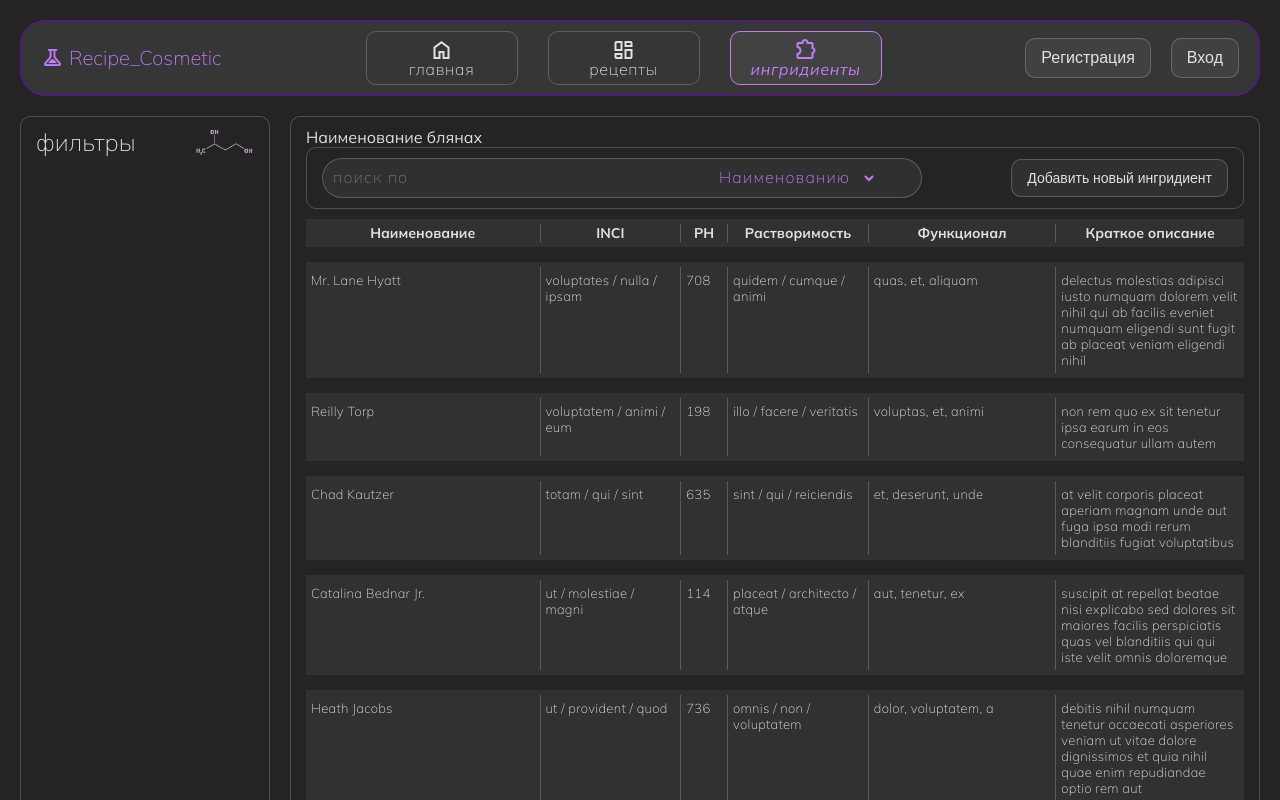
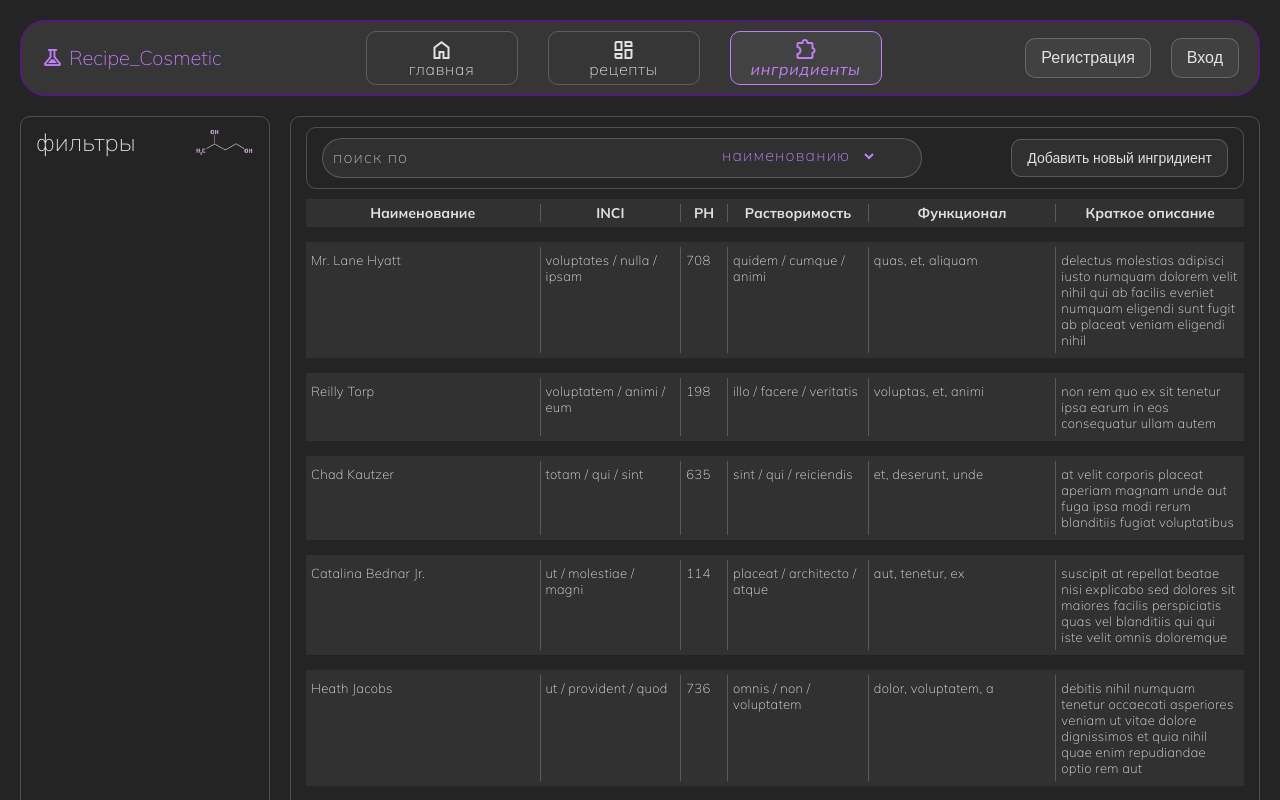
Before and after one commit to Old-Yaryi/Recipes, a React (Vite) app: page /ingridients in a window 1280 px wide. Shown: the top 800 px of the page. Built offline with nearby package versions, Linux system fonts and the light colour scheme.

Commit message:
searchOnInci

```diff
--- a/src/App.jsx
+++ b/src/App.jsx
@@ -5,7 +5,7 @@ import MainLayout from './Layouts/MainLayout/MainLayout'
 import Home from './pages/Home/Home'
 import Recipe from './pages/Recipe/Recipe'
 import Ingridients from './pages/Ingridients/Ingridients'
-import Ingridient from './Components/Ingridient/Ingridient'
+import Ingridient from './pages/Ingridient/Ingridient'
 
 
 
@@ -21,7 +21,7 @@ function App() {
           <Route index path='/' element={<Home />} />
           <Route path='/recipe' element={<Recipe />} />
           <Route path='/ingridients' element={<Ingridients />} />
-          <Route path='./ingridient/:id' element={<Ingridient />} />
+          <Route path='/ingridient/:id' element={<Ingridient />} />
         </Route >
       </Routes >
 
--- /dev/null
+++ b/src/Components/InridientItem/InridientItem.jsx
@@ -0,0 +1,20 @@
+
+
+
+// eslint-disable-next-line react/prop-types
+const InridientItem = ({ title, INCI, ph, solubility, functions, descripton }) => {
+  return (
+    <div className="table__contaner" >
+      <div className="table__item name">{title}</div>
+      <div className="table__item inci">{INCI}</div>
+      <div className="table__item ph">{ph}</div>
+      <div className="table__item solubility">{solubility}</div>
+      <div className="table__item function"  >{functions}</div>
+      <div className="table__item description">{descripton}</div>
+    </div>
+
+
+  )
+}
+
+export default InridientItem
--- a/src/Components/SearchIngidients/SearchIngridents.jsx
+++ b/src/Components/SearchIngidients/SearchIngridents.jsx
@@ -23,9 +23,9 @@ const SearchIngridents = ({ search, searchData, setSearchOfType }) => {
           name="srch-ingr" id="srch-ingr"
           placeholder='поиск по '
         />
-        <select className='search__type' name="searchType" id="searchType" onChange={typeOfSearch} >
-          <option value="title">Наименованию</option>
-          <option value="INCI">INCI</option>
+        <select className='search__select' name="searchType" id="searchType" onChange={typeOfSearch} >
+          <option className='search__option' value="title">наименованию</option>
+          <option className='search__option' value="INCI">INCI</option>
         </select>
 
 
--- a/src/Components/SearchIngidients/SearchIngridients.scss
+++ b/src/Components/SearchIngidients/SearchIngridients.scss
@@ -32,7 +32,7 @@
   }
 
   &::placeholder {
-    color: var(main-text-color);
+    color: rgba(255, 255, 255, 0.65);
     font-family: "Mulish", sans-serif;
   }
 }
@@ -57,6 +57,21 @@
   }
 }
 
+.search__select {
+  position: absolute;
+  top: 17px;
+  right: 60px;
+  background-color: inherit;
+  font-size: 16px;
+  font-weight: 100;
+  color: #c17ef8;
+  outline: none;
+  border: none;
+  letter-spacing: 1.2px;
+  font-family: "Mulish", sans-serif;
+  padding: 0 10px 0 5px;
+}
+
 .search__add {
   padding: 10px 15px;
 }
--- a/src/Components/Ingridient/Ingridient.jsx
+++ b/src/pages/Ingridient/Ingridient.jsx
@@ -1,14 +1,14 @@
 
-
+import { useParams } from "react-router-dom"
 
 
 
 const Ingridient = () => {
-
+  const { id } = useParams()
 
   return (
     <div>
-
+      {id}
     </div>
   )
 }
--- a/src/pages/Ingridients/Ingridients.jsx
+++ b/src/pages/Ingridients/Ingridients.jsx
@@ -2,8 +2,10 @@ import { useState } from "react"
 import IngidietsAside from "../../Components/IngidietsAside/IngidietsAside"
 import IngridientsTableHeader from "../../Components/IngridientsTableHeader/IngridientsTableHeader"
 import SearchIngridents from "../../Components/SearchIngidients/SearchIngridents"
+import InridientItem from "../../Components/InridientItem/InridientItem"
 import { useQuery } from "@tanstack/react-query"
 import './Ingridients.scss'
+import { Link } from "react-router-dom"
 
 
 const getData = async () => {
@@ -25,64 +27,104 @@ const Ingridients = () => {
 
   function setSearchOfType(searchType) {
     setTypeSearch(searchType)
-    console.log(typeSearch);
   }
 
   const filteredOfName =
     isLoading ? 'loading...' :
       data.filter(ingridient => {
-        return ingridient.title.toLowerCase().includes(search.toLocaleLowerCase())
+        return ingridient.title.toLowerCase().includes(search)
       })
-  // const filteredOfInci =
-  //   isLoading ? 'Loding...' :
-  //     data.filter(ingridient => {
-  //     return ingridient.INCI.toLowerCase().includes(search.toLocaleLowerCase())
-  //   })
+  const filteredOfInci =
+    isLoading ? 'Loding...' :
+      data.filter(ingridient => {
+        return ingridient.INCI.join(' / ').toLowerCase().includes(search.toLowerCase())
+      })
 
   return (
     <div className="main__grid">
       <aside className="main__aside"><IngidietsAside /></aside>
       <div className="main__container">
         <h1 className="ingridients_h1">Ингридиенты</h1>
-        {typeSearch === 'title' ? <div>Наименование блянах</div> : <div>inci blya</div>}
         <div className="main__searchpanel">
           <SearchIngridents
-            search={search} searchData={(e) => setSearch(e.target.value)}
+            search={search}
+            searchData={(e) => setSearch(e.target.value)}
             setSearchOfType={setSearchOfType}
           />
         </div>
         <IngridientsTableHeader />
-        {search === '' ?
-          <div>{isLoading ?
-            '...Loading'
-            : data?.length ?
-              data.map((post) => (
-                <div className="table__contaner" key={post.id}>
-                  <div className="table__item name">{post.title}</div>
-                  <div className="table__item inci">{post.INCI.join(' / ')}</div>
-                  <div className="table__item ph">{post.ph}</div>
-                  <div className="table__item solubility">{post.solubility.join(' / ')
-                  }</div>
-                  <div className="table__item function"  >{post.functions.join(', ')}</div>
-                  <div className="table__item description">{post.descripton}</div>
-                </div>)
-              )
-              : <div>{error.message}</div>}</div>
-          : <div>{isLoading ?
-            '...Loading'
-            : data?.length ?
-              filteredOfName.map((post) => (
-                <div className="table__contaner" key={post.id}>
-                  <div className="table__item name">{post.title}</div>
-                  <div className="table__item inci">{post.INCI.join(' / ')}</div>
-                  <div className="table__item ph">{post.ph}</div>
-                  <div className="table__item solubility">{post.solubility.join(' / ')
-                  }</div>
-                  <div className="table__item function"  >{post.functions.join(', ')}</div>
-                  <div className="table__item description">{post.descripton}</div>
-                </div>)
-              )
-              : <div>{error.message}</div>}</div>
+        {typeSearch === 'title' ?
+          // Рендеринг с поиском по наименованию
+          search === '' ?
+            <div>{isLoading ? '...Loading'
+              : data?.length ?
+                data.map((post) => (
+                  <Link key={post.id} to={`/ingridient/${post.id}`}>
+                    <InridientItem
+                      title={post.title}
+                      INCI={post.INCI.join(' / ')}
+                      ph={post.ph}
+                      solubility={post.solubility.join(' / ')}
+                      functions={post.functions.join(', ')}
+                      descripton={post.descripton}
+                    />
+                  </Link>))
+                :
+                <div>{error.message}</div>}
+            </div>
+            :
+            <div>{isLoading ? '...Loading' : data?.length ? filteredOfName.map((post) => (
+              <Link key={post.id} to={`/ingridient/${post.id}`}>
+                <InridientItem
+                  title={post.title}
+                  INCI={post.INCI.join(' / ')}
+                  ph={post.ph}
+                  solubility={post.solubility.join(' / ')}
+                  functions={post.functions.join(', ')}
+                  descripton={post.descripton}
+                />
+              </Link>))
+              :
+              <div>{error.message}</div>}
+            </div>
+
+          :
+
+          // рендеринг с поиском по INCI
+          search === '' ?
+            <div>{isLoading ? '...Loading'
+              : data?.length ?
+                data.map((post) => (
+                  <Link key={post.id} to={`/ingridient/${post.id}`}>
+                    <InridientItem
+                      title={post.title}
+                      INCI={post.INCI.join(' / ')}
+                      ph={post.ph}
+                      solubility={post.solubility.join(' / ')}
+                      functions={post.functions.join(', ')}
+                      descripton={post.descripton}
+                    />
+                  </Link>))
+                :
+                <div>{error.message}</div>}
+            </div>
+            :
+            <div>{isLoading ? '...Loading'
+              : data?.length ?
+                filteredOfInci.map((post) => (
+                  <Link key={post.id} to={`/ingridient/${post.id}`}>
+                    <InridientItem
+                      title={post.title}
+                      INCI={post.INCI.join(' / ')}
+                      ph={post.ph}
+                      solubility={post.solubility.join(' / ')}
+                      functions={post.functions.join(', ')}
+                      descripton={post.descripton}
+                    />
+                  </Link>))
+                :
+                <div>{error.message}</div>}
+            </div>
         }
       </div>
     </div>
```
